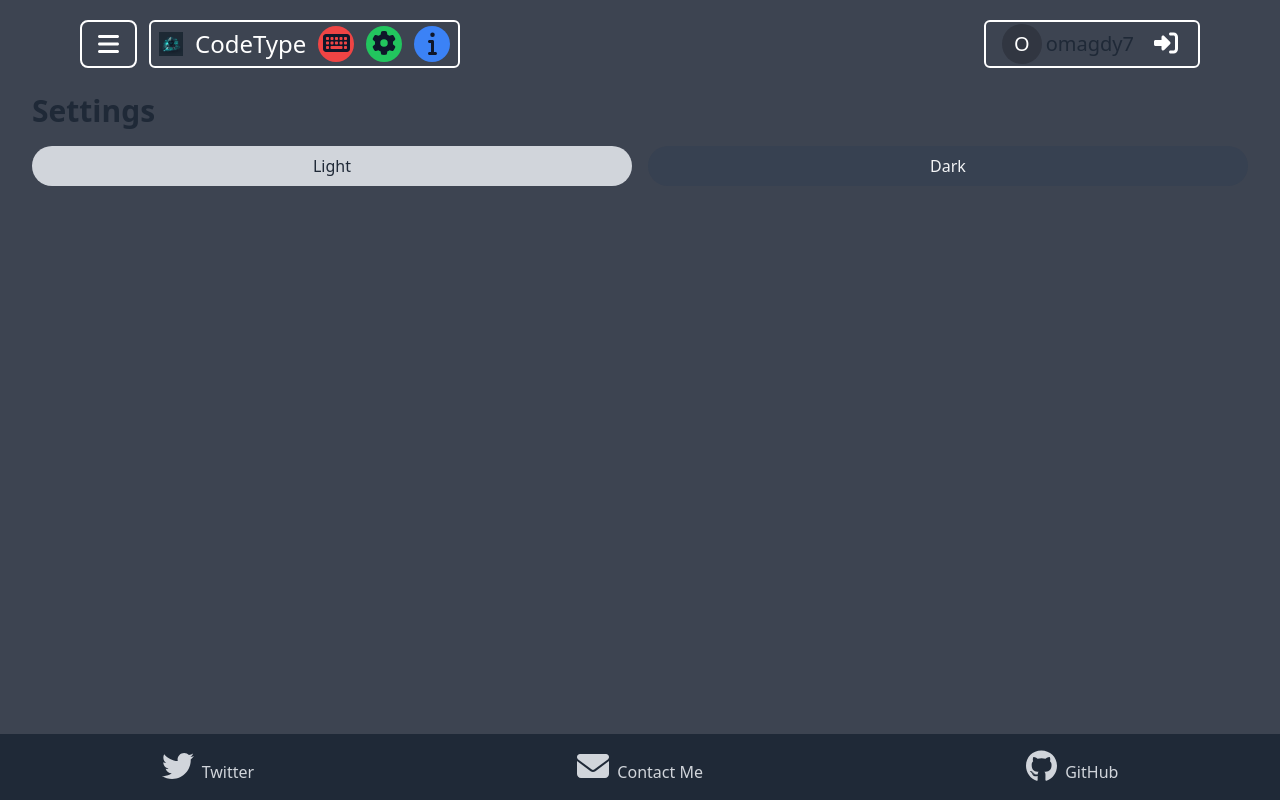
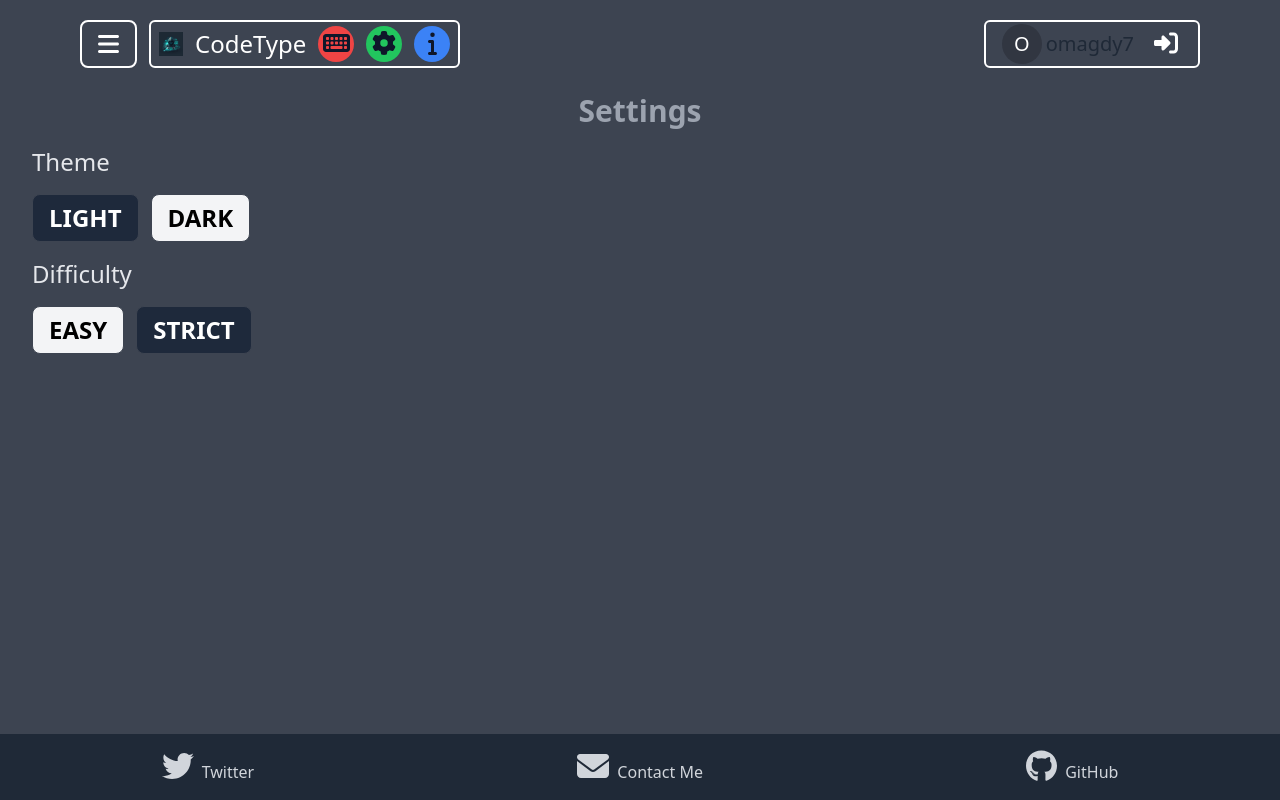
Before and after one commit to omagdy7/codetype, a React (Vite) app in the folder client/: page /settings in a window 1280 px wide. Built offline with nearby package versions, Linux system fonts and the light colour scheme.

Commit message:
Added simple Settings page

```diff
--- a/client/src/pages/ProfilePage.jsx
+++ b/client/src/pages/ProfilePage.jsx
@@ -1,5 +1,6 @@
 import { useState } from "react";
 import Header from "../Components/Header/Header";
+import Footer from "../Components/Footer/Footer";
 
 const ProfilePage = () => {
 
@@ -56,8 +57,8 @@ const ProfilePage = () => {
             </div>
           </div>
         </div>
-
       </div>
+      <Footer />
     </>
 
   )
--- a/client/src/pages/SettingsPage.jsx
+++ b/client/src/pages/SettingsPage.jsx
@@ -3,7 +3,8 @@ import Footer from "../Components/Footer/Footer";
 import { useState } from 'react'
 
 const SettingsPage = () => {
-  const [theme, setTheme] = useState('light');
+  const [theme, setTheme] = useState('dark');
+  const [difficulty, setDifficulty] = useState('easy')
 
   const handleThemeChange = (e) => {
     setTheme(e.target.value);
@@ -13,22 +14,16 @@ const SettingsPage = () => {
     <>
       <Header />
       <div className="container mx-auto px-4 py-6 md:px-6 lg:px-8">
-        <h1 className="text-3xl font-bold leading-tight mb-4 text-gray-800">Settings</h1>
-        <div className="grid grid-cols-2 gap-4 mb-4">
-          <button
-            className={`col-span-1 rounded-full py-2 px-4 ${theme === 'light' ? 'bg-gray-300' : 'bg-gray-700'
-              } ${theme === 'light' ? 'text-gray-800' : 'text-gray-100'}`}
-            onClick={() => handleThemeChange('light')}
-          >
-            Light
-          </button>
-          <button
-            className={`col-span-1 rounded-full py-2 px-4 ${theme === 'dark' ? 'bg-gray-300' : 'bg-gray-700'
-              } ${theme === 'dark' ? 'text-gray-800' : 'text-gray-100'}`}
-            onClick={() => handleThemeChange('dark')}
-          >
-            Dark
-          </button>
+        <h1 className="text-3xl font-bold leading-tight mb-4 text-gray-400 text-center">Settings</h1>
+        <div className="text-2xl text-gray-200 mb-4">Theme</div>
+        <div className="buttons flex flex-row gap-3 mb-4">
+          <button className={"btn btn-xl text-2xl" + (theme == 'light' ? " bg-gray-100 text-black" : " bg-slate-800 text-white")} onClick={() => setTheme('light')}>Light</button>
+          <button className={"btn btn-xl text-2xl" + (theme == 'dark' ? " bg-gray-100 text-black" : " bg-slate-800 text-white")} onClick={() => setTheme('dark')}>Dark</button>
+        </div>
+        <div className="text-2xl text-gray-200 mb-4">Difficulty</div>
+        <div className="buttons flex flex-row gap-3 mb-4">
+          <button className={"btn btn-xl text-2xl" + (difficulty == 'easy' ? " bg-gray-100 text-black" : " bg-slate-800 text-white")} onClick={() => setDifficulty('easy')}>Easy</button>
+          <button className={"btn btn-xl text-2xl" + (difficulty == 'strict' ? " bg-gray-100 text-black" : " bg-slate-800 text-white")} onClick={() => setDifficulty('strict')}>Strict</button>
         </div>
       </div>
       <Footer />
```
